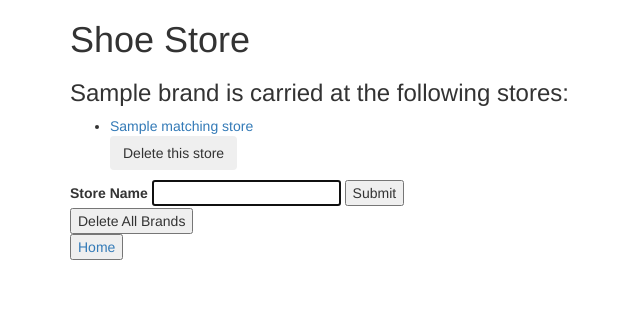
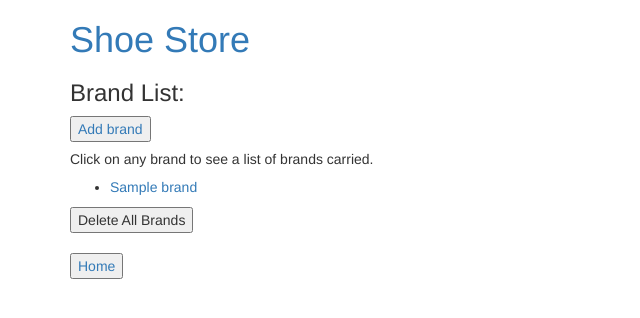
Before and after one commit to kdv24/ShoeStore, a PHP site: template views/brands.twig in a window 1280 px wide. Shown: the top 318 px of the page, without its empty margins (0-640 px from the left). Run offline with PHP 8.4, Linux system fonts and the light colour scheme; the template is opened without the code that fills it: most values are stand-ins (such as "Sample title", 1, 10 or a date in 2020); some libraries are stand-ins or nearby versions.

```diff
--- a/views/add_brand.twig
+++ b/views/add_brand.twig
@@ -6,7 +6,7 @@
 </head>
 <body>
 <div class="container">
-<h1>Shoe Store</h1>
+    <h1><a href="/">Shoe Store</a></h1>
 <h3>Add a new brand:</h3>
 	<form action="/add_brand" method= "post">
 		<label for 'brand_name'>Brand Name</label>
--- a/views/add_store.twig
+++ b/views/add_store.twig
@@ -6,7 +6,7 @@
 </head>
 <body>
 <div class="container">
-<h1>Shoe Store</h1>
+    <h1><a href="/">Shoe Store</a></h1>
 <h3>Add a new store:</h3>
 	<form action="/add_store" method= "post">
 		<label for 'store_id'>Store Name</label>
--- a/views/brand_edit.twig
+++ b/views/brand_edit.twig
@@ -6,7 +6,7 @@
 </head>
 <body>
 <div class="container">
-<h1>Shoe Store</h1>
+    <h1><a href="/">Shoe Store</a></h1>
 <h3>{{ brand.getName}}</h3>
 	<form action="/brands/{id}" method= "post">
 		<input name="_method" type="hidden" value="patch">
--- a/views/brands.twig
+++ b/views/brands.twig
@@ -6,36 +6,30 @@
 </head>
 <body>
 <div class="container">
-<h1>Shoe Store</h1>
-<h3>{{ brand.getBrandName }} is carried at the following stores:</h3>
-	{% if matching_stores is not empty %}
-	<ul>
-			{% for matching_store in matching_stores %}
-			<li><a href="/stores/ {{matching_store.getId }}"> {{ matching_store.getStoreName }}</a>
-			<form action="/stores{id}/delete" method="post">
-				<input name="_method" type="hidden" value="delete">
-				<input value="{{ brand.getId }}" id="brand_id" name="brand_id" type="hidden">
-				<input value="{{ matching_store.getId }}" id="store_id" name="store_id" type="hidden">
-				<button type="submit" class="btn">Delete this store</button>
-			</form>
-			</li>
-			{% endfor %}
-	</ul>
-	{% else %}
-	<p> There are no stores associated with this shoe.</p>
-	{% endif %}
+    <h1><a href="/">Shoe Store</a></h1>
 
-	<form action="/add_store" method= "post">
-		<input type= "hidden" value= "{{ brand.getId }}">
-		<label for 'store_name'>Store Name</label>
-		<input id="store_name" name="store_name" type="text" autofocus="autofocus">
+    <h3>Brand List:</h3>
+           <button><a href="/add_brand">Add brand</a></button>
+         <br>
+            {% if brands is not empty %}
+            <h5>Click on any brand to see a list of brands carried.</h5>
+            <ul>
+                {% for brand in brands %}
+                <li><a href="/brands/ {{ brand.getId }}">{{ brand.getBrandName }}</a></li>
+                {% endfor %}
+            </ul>
+            <form action="/delete_brands" method="post">
+                <button type='submit'>Delete All Brands</button>
+            </form>
 
-		<button type="submit">Submit</button>
-	</form>
-	<form action="/delete_brands" method="post">
-		<button type= 'submit'>Delete All Brands</button>
-	</form>
+        <br>
+
+        {% else %}
+        <p> There are no brands yet.  Add one now.</p>
+        {% endif %}
+
 
 	<button><a href="/">Home</a></button>
 </div>
 </body>
+</html>
--- a/views/store_edit.twig
+++ b/views/store_edit.twig
@@ -6,7 +6,7 @@
 </head>
 <body>
 <div class="container">
-<h1>Shoe Store</h1>
+    <h1><a href="/">Shoe Store</a></h1>
 <h3>{{ store.getStoreName }} carries the following shoes:</h3>
 	{% if matching_brands is not empty %}
 	<ul>
```
Also changed, not shown: app/app.php (+18 -2 lines), views/index.twig (+3 -13 lines), views/random_twig_code.twig (added, +60 -0 lines), views/stores.twig (+21 -29 lines).
